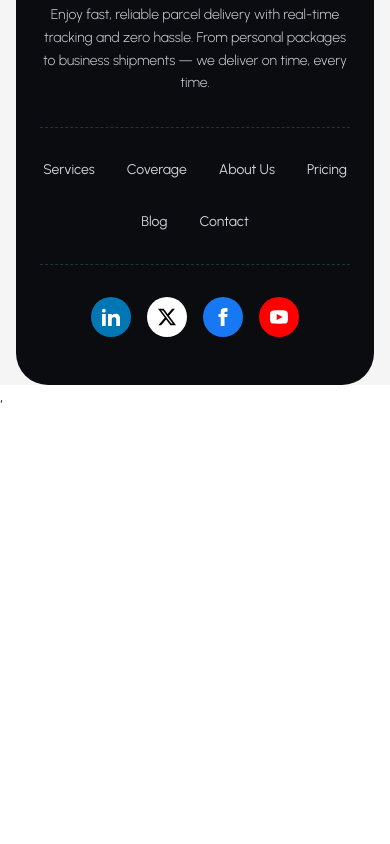
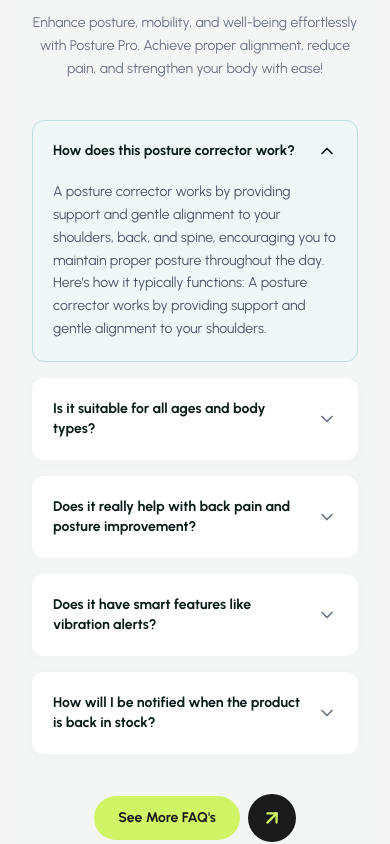
Before and after one commit to jobayer141856/vanguard-web, a React (Vite) app: page / in a window 390 px wide. Shown: the part 7040-7884 px from the top of the page. Before the commit the page ends 7449 px from the top, so only its background shows below. Built offline with nearby package versions, Linux system fonts and the light colour scheme.

Commit message:
feat(home): add Faq component

```diff
--- a/src/pages/Home/Home.jsx
+++ b/src/pages/Home/Home.jsx
@@ -5,6 +5,7 @@
 import Features from "./components/Features";
 import SatisfactionBanner from "./components/SatisfactionBanner";
 import Testimonials from "./components/Testimonials";
+import Faq from "./components/Faq";
 
 const Home = () => {
 	return (
@@ -16,6 +17,7 @@
 			<Features />
 			<SatisfactionBanner />
 			<Testimonials />
+			<Faq />
 		</div>
 	);
 };
--- /dev/null
+++ b/src/pages/Home/components/Faq.jsx
@@ -0,0 +1,130 @@
+import { useState } from "react";
+import { FiChevronDown, FiChevronUp, FiArrowUpRight } from "react-icons/fi";
+
+const faqData = [
+	{
+		id: 1,
+		question: "How does this posture corrector work?",
+		answer: "A posture corrector works by providing support and gentle alignment to your shoulders, back, and spine, encouraging you to maintain proper posture throughout the day. Here's how it typically functions: A posture corrector works by providing support and gentle alignment to your shoulders.",
+	},
+	{
+		id: 2,
+		question: "Is it suitable for all ages and body types?",
+		answer: "Yes, our product is designed with adjustable straps to comfortably fit a wide range of body types and is suitable for most adults.",
+	},
+	{
+		id: 3,
+		question: "Does it really help with back pain and posture improvement?",
+		answer: "Consistent use helps build muscle memory, gently guiding your shoulders back into proper alignment, which can significantly reduce back and neck strain over time.",
+	},
+	{
+		id: 4,
+		question: "Does it have smart features like vibration alerts?",
+		answer: "This specific model focuses on premium mechanical support, breathability, and comfort, without electronic components or vibration alerts.",
+	},
+	{
+		id: 5,
+		question: "How will I be notified when the product is back in stock?",
+		answer: "You can sign up for our email newsletter or click the 'Notify Me' button on the product page to receive an instant alert when we restock.",
+	},
+];
+
+const Faq = () => {
+	// State to track which accordion item is currently open (null means all closed)
+	// Initialized to 0 so the first item is open by default, just like the design
+	const [openIndex, setOpenIndex] = useState(0);
+
+	const toggleFaq = (index) => {
+		// If clicking the already open item, close it. Otherwise, open the new one.
+		setOpenIndex(openIndex === index ? null : index);
+	};
+
+	return (
+		<section className="w-full flex flex-col items-center py-16 bg-[#f4f6f5]">
+			{/* Section Headers */}
+			<div className="text-center max-w-3xl mx-auto mb-10 px-4">
+				<h2 className="text-2xl md:text-3xl lg:text-[2.5rem] font-bold text-[#0b1b1a] mb-4">
+					Frequently Asked Question (FAQ)
+				</h2>
+				<p className="text-gray-500 text-sm md:text-base leading-relaxed max-w-2xl mx-auto">
+					Enhance posture, mobility, and well-being effortlessly with
+					Posture Pro. Achieve proper alignment, reduce pain, and
+					strengthen your body with ease!
+				</p>
+			</div>
+
+			{/* Accordion List */}
+			<div className="w-full max-w-4xl px-4 flex flex-col gap-4 mb-10">
+				{faqData.map((faq, index) => {
+					const isOpen = openIndex === index;
+
+					return (
+						<div
+							key={faq.id}
+							// Apply different styling based on whether the item is open or closed
+							className={`rounded-xl overflow-hidden transition-all duration-300 ${
+								isOpen
+									? "bg-[#eff7f7] border border-[#bce0df]" // Active state styling
+									: "bg-white border border-transparent shadow-[0_2px_15px_rgb(0,0,0,0.02)]" // Inactive state styling
+							}`}
+						>
+							{/* Question Header (Clickable) */}
+							<button
+								onClick={() => toggleFaq(index)}
+								className="w-full flex items-center justify-between p-5 md:p-6 text-left cursor-pointer focus:outline-none"
+							>
+								<h3
+									className={`font-bold text-sm md:text-base pr-4 ${isOpen ? "text-[#0b1b1a]" : "text-[#0b1b1a]"}`}
+								>
+									{faq.question}
+								</h3>
+								<div className="shrink-0 text-gray-500">
+									{isOpen ? (
+										<FiChevronUp
+											size={20}
+											className="text-[#0b1b1a]"
+										/>
+									) : (
+										<FiChevronDown size={20} />
+									)}
+								</div>
+							</button>
+
+							{/* Answer Body */}
+							<div
+								className={`transition-all duration-300 ease-in-out ${
+									isOpen
+										? "max-h-96 opacity-100"
+										: "max-h-0 opacity-0"
+								}`}
+							>
+								<p className="px-5 md:px-6 pb-5 md:pb-6 text-sm md:text-base text-gray-600 leading-relaxed">
+									{faq.answer}
+								</p>
+							</div>
+						</div>
+					);
+				})}
+			</div>
+
+			{/* See More Button */}
+			<a
+				href="#"
+				className="inline-flex items-center gap-2 hover:opacity-90 transition-opacity"
+			>
+				<span className="bg-[#d1f366] text-[#1a1a1a] font-bold text-sm md:text-base px-6 py-3 rounded-full">
+					See More FAQ's
+				</span>
+				<span className="bg-[#1a1a1a] rounded-full w-12 h-12 flex items-center justify-center shrink-0">
+					<FiArrowUpRight
+						size={22}
+						color="#d1f366"
+						strokeWidth={2.5}
+					/>
+				</span>
+			</a>
+		</section>
+	);
+};
+
+export default Faq;
```
